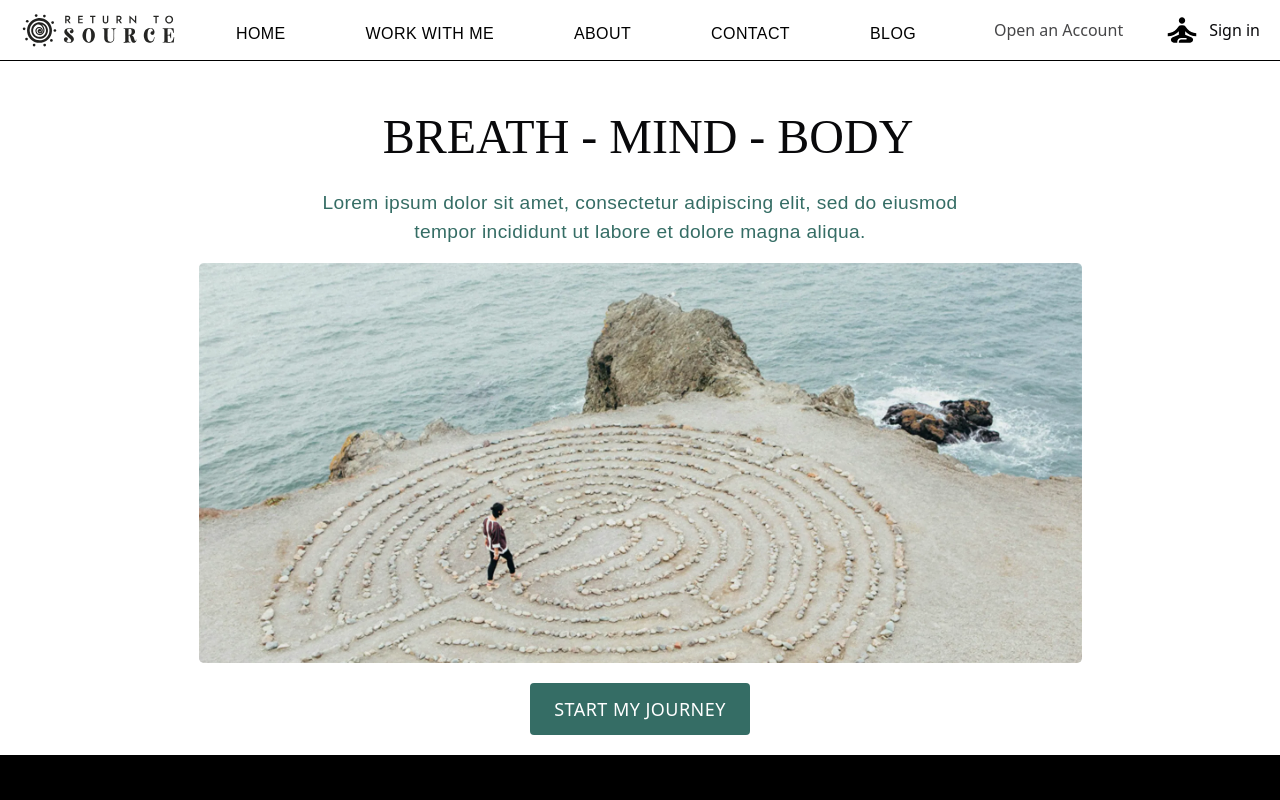
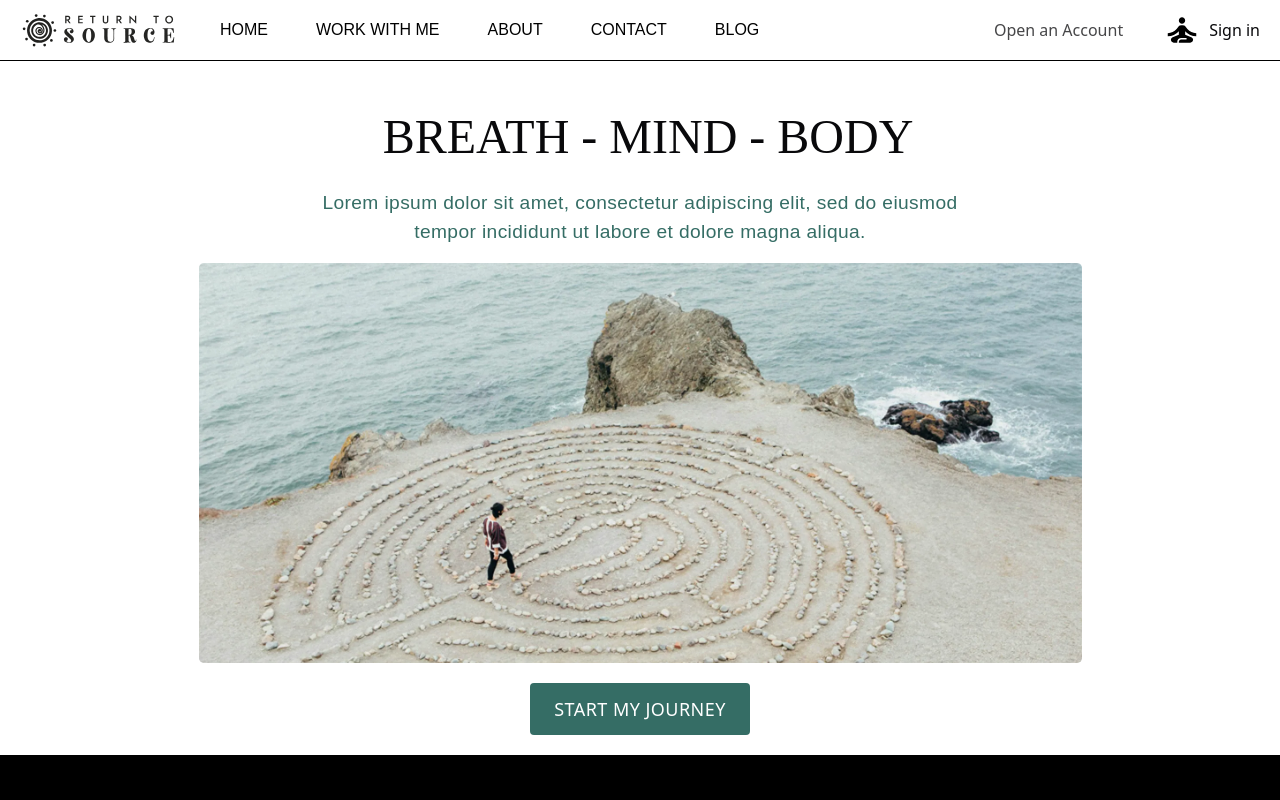
Before and after one commit to anna-rosew/return-to-source, a Next.js app: page / in a window 1280 px wide. Shown: the top 800 px of the page. Built offline with nearby package versions, Linux system fonts and the light colour scheme.

Commit message:
Creating link component

```diff
--- a/app/Components/NavBar.tsx
+++ b/app/Components/NavBar.tsx
@@ -4,17 +4,9 @@ import Image from "next/image";
 import Logo from "../../public/assets/Logo.svg";
 import User from "../../public/assets/User.svg";
 import Menu from "../../public/assets/Menu.svg";
-import { Button } from "./ui/button";
+import NavBarLinks from "./NavBarLinks";
 
 export function Navbar() {
-  const navLinks = [
-    { name: "Home", link: "/" },
-    { name: "Work with Me", link: "/work-with-me" },
-    { name: "About", link: "/about" },
-    { name: "Contact", link: "/contact" },
-    { name: "Blog", link: "/blog" },
-  ];
-
   return (
     <div className="flex w-full items-center justify-between px-5 py-2 border-b-[1px] border-black lg:container lg:mx-auto lg:px-5">
       <div className="flex items-center">
@@ -26,18 +18,7 @@ export function Navbar() {
             className="cursor-pointer"
           />
         </Link>
-        <div className="hidden lg:flex px-10 gap-x-[48px]">
-          {navLinks.map((item, index) => (
-            <Button
-              variant="link"
-              href={item.link}
-              key={index}
-              className="pb-0"
-            >
-              {item.name}
-            </Button>
-          ))}
-        </div>
+        <NavBarLinks />
       </div>
       <div className="flex gap-x-5 items-center">
         <Link
--- /dev/null
+++ b/app/components/NavBarLinks.tsx
@@ -0,0 +1,27 @@
+import React from "react";
+import Link from "next/link";
+
+const NavBarLinks = () => {
+  const navLinks = [
+    { name: "Home", link: "/" },
+    { name: "Work with Me", link: "/work-with-me" },
+    { name: "About", link: "/about" },
+    { name: "Contact", link: "/contact" },
+    { name: "Blog", link: "/blog" },
+  ];
+  return (
+    <div className="hidden lg:flex px-10 gap-x-[48px]">
+      {navLinks.map((item, index) => (
+        <Link
+          href={item.link}
+          key={index}
+          className="font-jost text-[16px] text-black uppercase relative hover:text-black cursor-pointer transition-all ease-in-out inline-block before:transition-all before:ease-in-out before:duration-700 before:absolute before:bg-black before:origin-center before:h-[1px] before:w-0 hover:before:w-full hover:before:left-0 before:bottom-0"
+        >
+          {item.name}
+        </Link>
+      ))}
+    </div>
+  );
+};
+
+export default NavBarLinks;
--- a/app/components/ui/button.tsx
+++ b/app/components/ui/button.tsx
@@ -1,12 +1,12 @@
 import React from "react";
-import { cn } from "@/lib/utils"; // Assuming this utility function is available
+import { cn } from "@/lib/utils";
 
 interface ButtonProps
   extends React.ButtonHTMLAttributes<HTMLButtonElement | HTMLAnchorElement> {
   variant?: "primary" | "secondary" | "outline" | "white-outline" | "link";
   size?: "sm" | "md" | "lg";
-  as?: "button" | "a"; // Allow switching between button and anchor elements
-  href?: string; // Only for links
+  as?: "button" | "a";
+  href?: string;
 }
 
 const Button = React.forwardRef<
```
